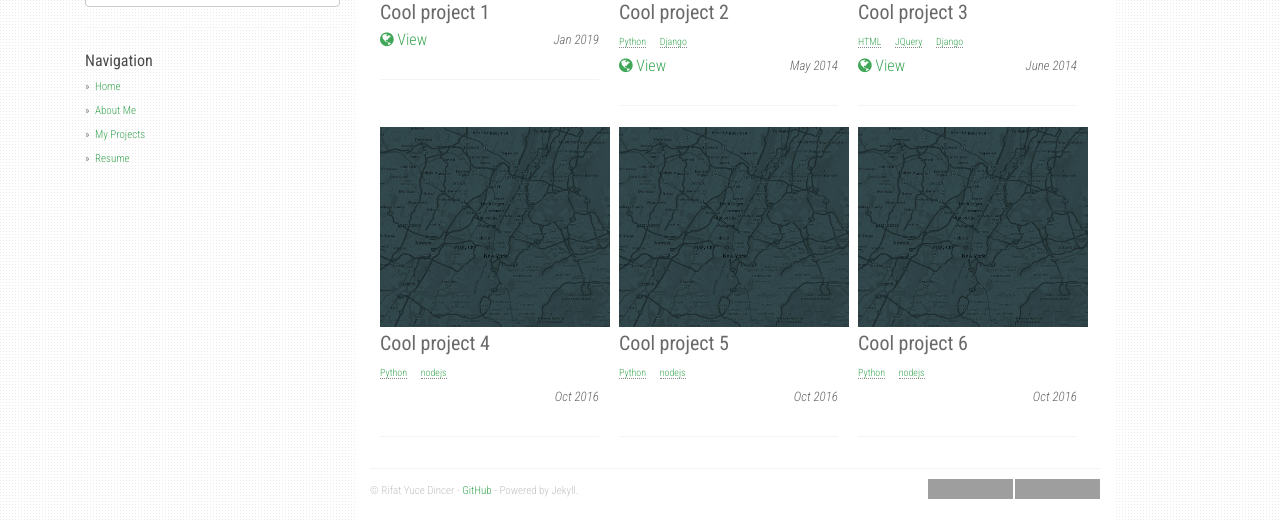
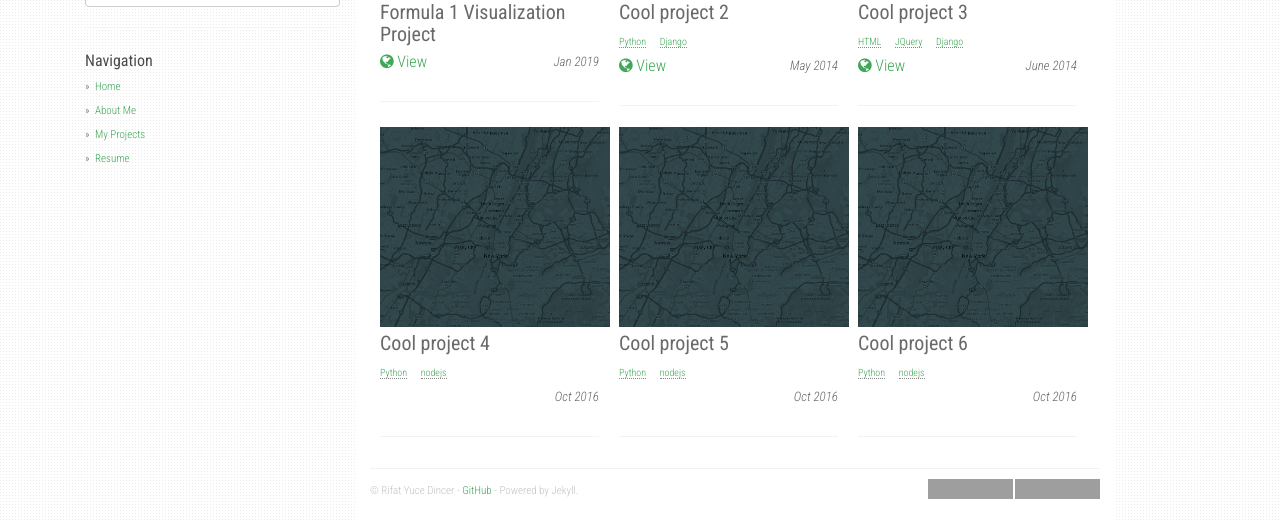
Before and after one commit to yucedincer/yucedincer.github.io, a Jekyll site: the page built from projects.md, in a window 1280 px wide, cut to the strip 378-900 px from the top of the page. Built offline with Jekyll 4.4.1, drawn with Linux system fonts in a browser that asks for light colours; nearby versions of some CDN libraries; grey boxes are pictures that could not be loaded.

Commit message:
trying project 1

```diff
--- a/_data/projects.json
+++ b/_data/projects.json
@@ -1,7 +1,7 @@
 [
 	{
-		"slug": "cool-project",
-		"name": "Cool project 1",
+		"slug": "f1",
+		"name": "Formula 1 Visualization Project",
 		"image": "f1.jpg",
 		"url": "https://www.google.com",
 		"date": "Jan 2019",
--- a/_project/cool-project.md
+++ b/_project/cool-project.md
@@ -1,7 +1,7 @@
 ---
 layout: project_single
 title:  "Formula 1, a Visualization Project"
-slug: "cool-project"
+slug: "f1"
 ---
 <iframe src="https://nycdatascience.com/blog/student-works/formula-1-history/">
 </iframe>
```
